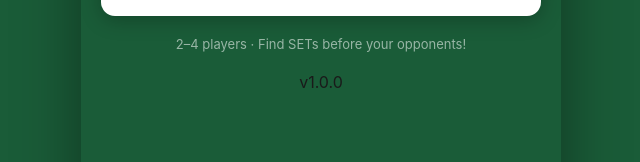
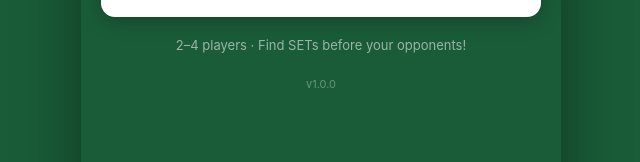
Before and after one commit to ibanezje/SetGame, a React (Vite) app in the folder client/: page / in a window 1280 px wide. Shown: the part 547-709 px from the top of the page, without its empty margins (319-959 px from the left). Built offline with nearby package versions, Linux system fonts and the light colour scheme; no server answers; the HTML template or start-up script is replaced by a standard one.

Commit message:
style: version footer on home screen

```diff
--- a/client/src/index.css
+++ b/client/src/index.css
@@ -160,6 +160,7 @@ html, body, #root {
 
 .error-msg { color: var(--red); font-size: 13px; margin-bottom: 10px; }
 .home-rules-hint { color: rgba(255,255,255,.55); font-size: 13px; text-align: center; }
+.home-version { color: rgba(255,255,255,.35); font-size: 11px; text-align: center; margin-top: 4px; }
 
 /* ─── LOBBY ─────────────────────────────────────────────────────────────────── */
 .lobby-screen {
```
